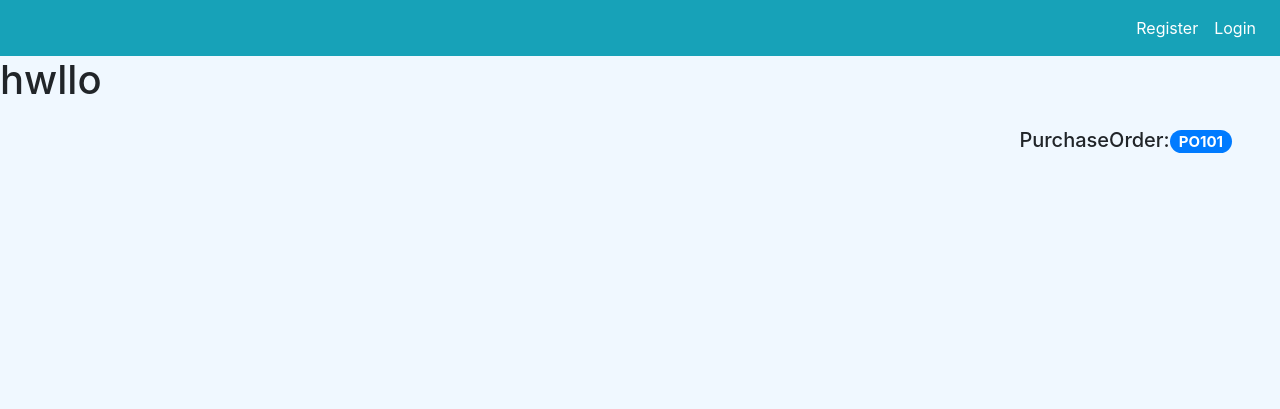
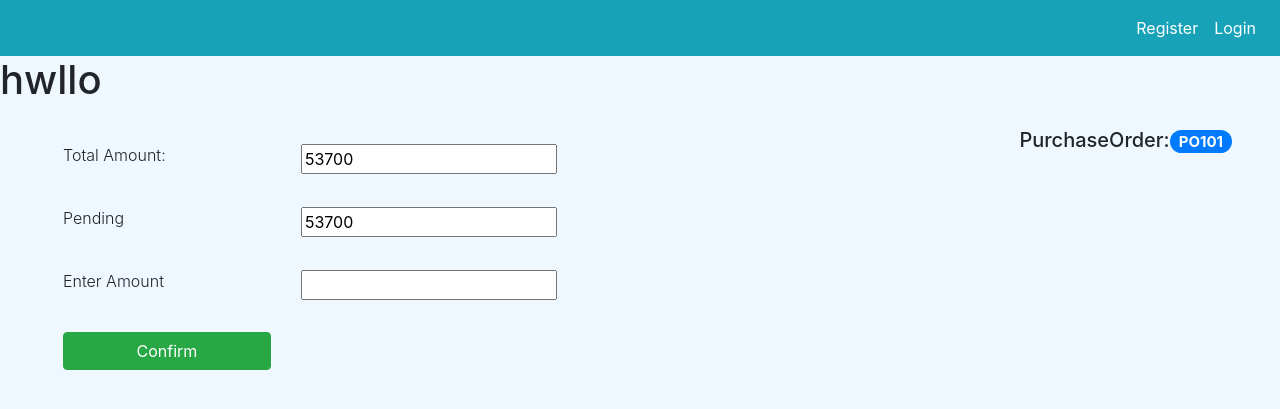
Before and after one commit to ashiq5566/s3_mini_project, a Django app: a page that uses templates/payment/payment_purchase_order.html in a window 1280 px wide. Shown: the top 409 px of the page. Run offline with Django 4.2, Linux system fonts and the light colour scheme; data comes from the database, SQL or seed files in the repository; both versions use the stored data as it was after the commit; data that the repository does not hold is empty; some libraries are stand-ins or nearby versions.

Commit message:
20/10/2022__1

```diff
--- a/dashboard/admin.py
+++ b/dashboard/admin.py
@@ -1,5 +1,5 @@
 from django.contrib import admin
-from .models import Customer, Vendor, Item, MyUUIDModel,PurchasedItems, PurchaseOrder
+from .models import Customer, Vendor, Item, MyUUIDModel,PurchasedItems, PurchaseOrder, Payment
 
 admin.site.site_header = "Inventory Management System"
 
@@ -24,6 +24,9 @@ class PurchaseOrderAdmin(admin.ModelAdmin):
 class PurchasedItemsAdmin(admin.ModelAdmin):
     list_display = ('id','po_number','vendor_id','item_id','item_name','quantity','unit_price','total_amt')
 
+class PaymentAdmin(admin.ModelAdmin):
+    list_display = ('payment_id','po_number','paid','pending','total')
+
 class MyUUIDModelAdmin(admin.ModelAdmin):
     list_display = ('regnumber1','username')
 
@@ -38,4 +41,5 @@ admin.site.register(Vendor, VendorAdmin)
 admin.site.register(Item, ItemAdmin)
 admin.site.register(PurchaseOrder, PurchaseOrderAdmin)
 admin.site.register(PurchasedItems, PurchasedItemsAdmin)
+admin.site.register(Payment, PaymentAdmin)
 admin.site.register(MyUUIDModel, MyUUIDModelAdmin)
--- a/dashboard/models.py
+++ b/dashboard/models.py
@@ -86,8 +86,10 @@ class PurchasedItems(models.Model):
         return self.item_id.name
 
 class Payment(models.Model):
+    date = models.DateTimeField(auto_now_add=True,null=True)
     payment_no = models.IntegerField(null=True)
     payment_id = models.CharField(max_length=100, null=True, unique=True)
     po_number = models.ForeignKey(PurchaseOrder, on_delete=models.CASCADE,null=True)
     paid = models.PositiveIntegerField(null=True)
-    pending = models.PositiveIntegerField(null=True)
+    total = models.PositiveIntegerField(null=True)
+    pending = models.PositiveIntegerField(null=True,default=0)
--- a/dashboard/views.py
+++ b/dashboard/views.py
@@ -4,7 +4,7 @@ from unicodedata import name
 from django.shortcuts import render,redirect
 from django.http import HttpResponse, JsonResponse, HttpResponseRedirect
 from django.contrib.auth.decorators import login_required
-from .models import Customer, Vendor, Item,MyUUIDModel,PurchasedItems, PurchaseOrder
+from .models import Customer, Vendor, Item,MyUUIDModel,PurchasedItems, PurchaseOrder, Payment
 from django.contrib.auth.models import User
 from .forms import CustomerForm, PurchaseOrderForm, VendorForm, ItemForm,PurchasedItemForm, SelectVendorForm
 from django.contrib import messages
@@ -451,11 +451,31 @@ def payment_vendor(request, vendor_id):
 
 def payment_purchase_order(request,vendor_id, pk):
     purchase_orders = PurchaseOrder.objects.get(id=pk)
+    purchase_orders1 = PurchaseOrder.objects.all()
     current_po = PurchaseOrder.objects.get(id=pk).po_number
+    net_total = PurchaseOrder.objects.get(id=pk).net_amount
+    # pending_a = PurchaseOrder.objects.get(id=pk).net_amount
+
+    payment_no = 101 if Payment.objects.count() == 0 else Payment.objects.aggregate(max=Max('payment_no'))["max"] + 1
+    if request.method == "POST":
+        # total = request.POST.get('total')
+        pending = request.POST.get('pending')
+        paid_amt = request.POST.get('paid')
+        # pending_amt = int(pending_a) - int(paid_amt)
+
+        # Payment(payment_no=payment_no,payment_id=(f'{"TNR"}{payment_no}'),po_number=purchase_orders1.get(po_number=current_po),paid=paid_amt).save()
+
+
+
+
+
+
 
     context = {
         "purchase_orders" : purchase_orders,
         "current_po" : current_po,
+        "net_total" : net_total,
+        # "pending" : pending
     }
     return render(request, 'payment/payment_purchase_order.html',context)
 
--- a/templates/payment/payment_purchase_order.html
+++ b/templates/payment/payment_purchase_order.html
@@ -6,9 +6,29 @@
 {% include 'partial/topnav_staff.html'%}
 <div class="mx-5">
     <div class="row my-4">
-        <div class="col-md-8">
+        <div class="col-md-5">
+            <table>
+                <form method="POST">
+                    {% csrf_token %}
+                    <tr>
+                        <td><label>Total Amount:</label></td>
+                        <td><input type="text" name="total" value="{{net_total}}" readonly /></td>
+                    </tr>
+                    <tr>
+                        <td><label>Pending</label></td>
+                        <td><input type="text" name="pending" value="{{net_total}}" readonly /></td>
+                    </tr>
+                    <tr>
+                        <td><label>Enter Amount</label></td>
+                        <td><input type="text" name="paid" /></td>
+                    </tr>
+                    <tr>
+                        <td><input class="btn btn-success btn-block" data-backdrop="static" type="submit" value="Confirm"></td>
+                    </tr>
+                </form>
+            </table>
         </div>
-        <div class="col-md-4">
+        <div class="col-md-7">
             <div class="text-right">
                 <h5>PurchaseOrder:<span class="badge badge-pill badge-primary">{{current_po}}</span></h5>
             </div>
```
Also changed, not shown: dashboard/migrations/0079_payment_date.py (added), dashboard/migrations/0080_alter_payment_pending.py (added), dashboard/migrations/0081_payment_total.py (added), db.sqlite3.
